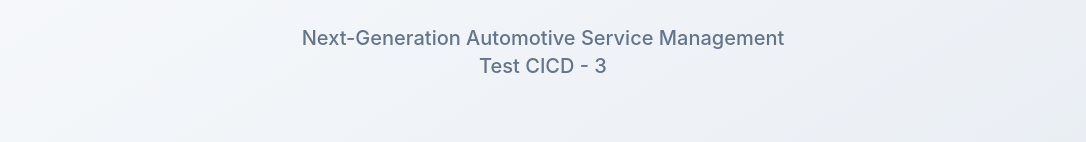
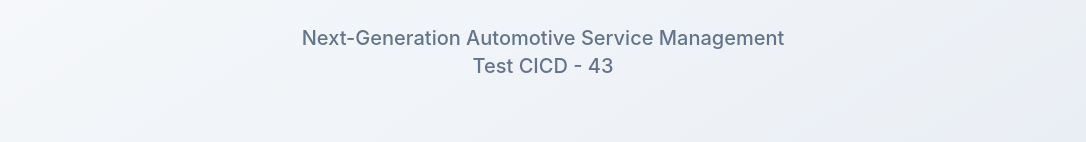
Before and after one commit to SehanArandara/DriveStream-FE, a React (Vite) app: page /welcome in a window 1280 px wide. Shown: the part 145-287 px from the top of the page, without its empty margins (97-1183 px from the left). Built offline with nearby package versions, Linux system fonts and the light colour scheme.

Commit message:
add : docker part 2

```diff
--- a/src/pages/WelcomePortal.jsx
+++ b/src/pages/WelcomePortal.jsx
@@ -11,7 +11,7 @@
             <span className="tracking-tighter">DriveStream</span>
           </div>
           <p className="text-xl text-slate-500 font-medium">Next-Generation Automotive Service Management</p>
-          <p className="text-xl text-slate-500 font-medium">Test CICD - 3</p>
+          <p className="text-xl text-slate-500 font-medium">Test CICD - 43</p>
         </div>
 
         <div className="grid grid-cols-1 md:grid-cols-2 gap-8">
```
